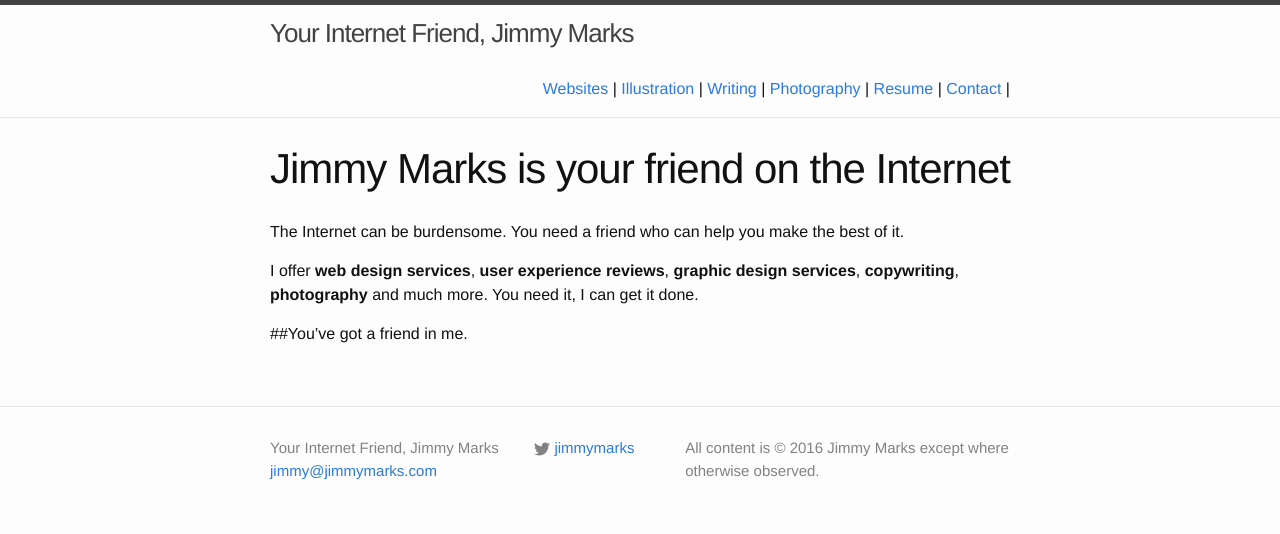
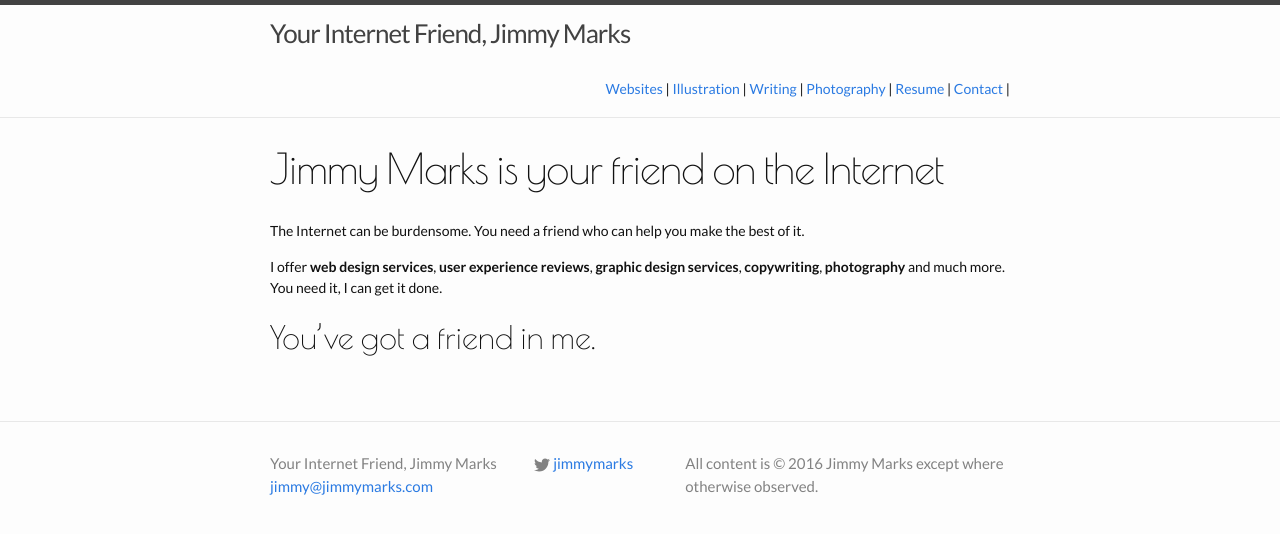
Before and after one commit to jimmymarks/jimmymarks.github.io, a Jekyll site: the page built from index.md, in a window 1280 px wide. Shown: the top 534 px of the page. Built offline with Jekyll 4.4.1, drawn with Linux system fonts in a browser that asks for light colours.

Commit message:
Some minor style/font updates

```diff
--- a/_includes/head.html
+++ b/_includes/head.html
@@ -8,4 +8,5 @@
 
     <link rel="stylesheet" href="{{ "/css/main.css" | prepend: site.baseurl }}">
     <link rel="canonical" href="{{ page.url | replace:'index.html','' | prepend: site.baseurl | prepend: site.url }}">
+    <link href='https://fonts.googleapis.com/css?family=Poiret+One|Lato:400,700' rel='stylesheet' type='text/css'>
 </head>
--- a/_sass/_base.scss
+++ b/_sass/_base.scss
@@ -81,6 +81,7 @@ li {
  */
 h1, h2, h3, h4, h5, h6 {
     font-weight: 300;
+    font-family: $header-font-family;
 }
 
 
--- a/css/main.scss
+++ b/css/main.scss
@@ -6,8 +6,9 @@
 
 
 // Our variables
-$base-font-family: Helvetica, Arial, sans-serif;
-$base-font-size:   16px;
+$base-font-family: 'Lato', sans-serif;
+$base-font-size:   14px;
+$header-font-family: 'Poiret One', cursive;
 $small-font-size:  $base-font-size * 0.875;
 $base-line-height: 1.5;
 
--- a/index.md
+++ b/index.md
@@ -8,4 +8,4 @@ The Internet can be burdensome. You need a friend who can help you make the best
 
 I offer __web design services__, __user experience reviews__, __graphic design services__, __copywriting__, __photography__ and much more. You need it, I can get it done.
 
-##You've got a friend in me.
+## You've got a friend in me.
```
Also changed, not shown: resume.md (+1 -1 lines), 4 other files.
